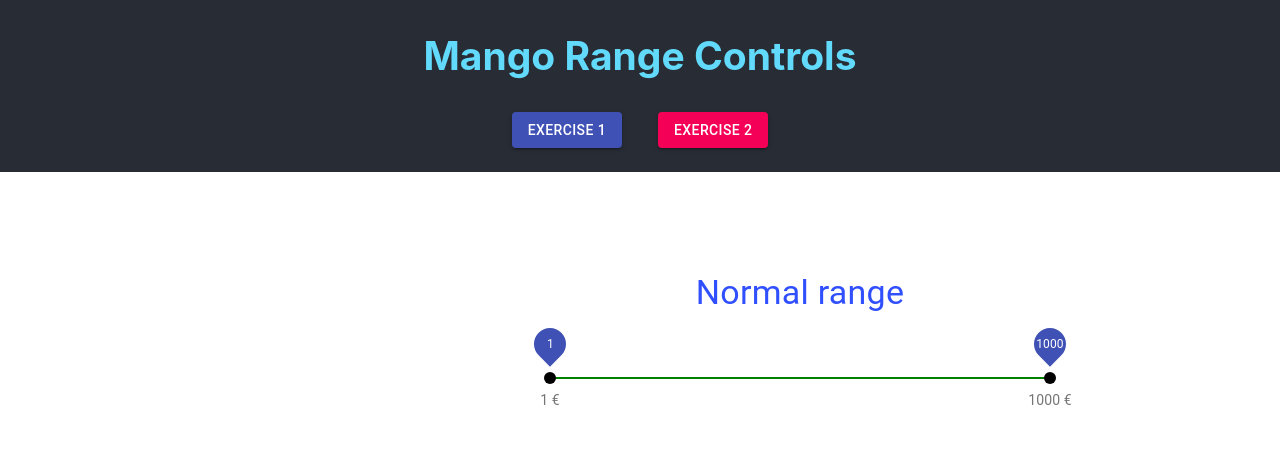
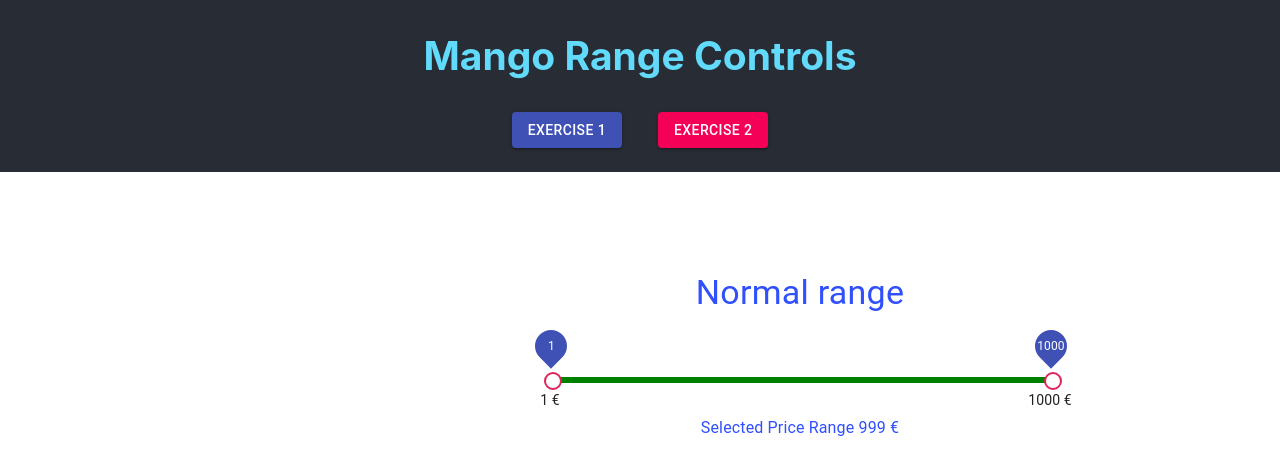
Before and after one commit to Massimomm/Mango, a React (Create React App) app: page /Exercise1 in a window 1280 px wide. Shown: the top 474 px of the page. Built offline with nearby package versions, Linux system fonts and the light colour scheme.

Commit message:
Start Exercise1

```diff
--- a/public/index.html
+++ b/public/index.html
@@ -27,7 +27,7 @@
       work correctly both with client-side routing and a non-root public URL.
       Learn how to configure a non-root public URL by running `npm run build`.
     -->
-    <title>React App</title>
+    <title>Mango Range 0.1</title>
   </head>
   <body>
     <noscript>You need to enable JavaScript to run this app.</noscript>
--- a/src/pages/Exercise1.js
+++ b/src/pages/Exercise1.js
@@ -3,19 +3,15 @@ import PropTypes from "prop-types";
 import { makeStyles } from "@material-ui/core/styles";
 import Typography from "@material-ui/core/Typography";
 import Slider from "@material-ui/core/Slider";
-
 import { MuiThemeProvider, createMuiTheme } from "@material-ui/core/styles"; // v1.x
-
-import purple from "@material-ui/core/colors/purple";
-import green from "@material-ui/core/colors/green";
+import { fade } from "@material-ui/core/styles/colorManipulator";
 
 // https://material-ui.com/components/slider/
 const Exercise1 = () => {
   const [value, setValue] = useState([1, 1000]);
-  const [step, setStep] = useState(1);
+  const [step] = useState(1);
 
   useEffect(() => {
-    // if (value[0] > value[1]) setValue([value[0] - 10, value[1] + 10]);
     return () => {};
   }, [value]);
 
@@ -30,13 +26,37 @@ const Exercise1 = () => {
       marginLeft: 550,
       width: 500,
     },
+    dangerText: {
+      width: 500,
+      color: "red",
+    },
   });
 
   const theme = createMuiTheme({
     overrides: {
       MuiSlider: {
-        track: { backgroundColor: "green" },
-        thumb: { backgroundColor: "black" },
+        track: { backgroundColor: "green", height: 6 },
+        thumb: {
+          height: 18,
+          width: 18,
+          backgroundColor: "#fff",
+          border: "2px solid #de235b",
+          "&$focused, &:hover": {
+            boxShadow: `0px 0px 0px ${8}px ${fade("#de235b", 0.16)}`,
+          },
+          "&$activated": {
+            boxShadow: `0px 0px 0px ${8 * 1.5}px ${fade("#de235b", 0.16)}`,
+          },
+          "&$jumped": {
+            boxShadow: `0px 0px 0px ${8 * 4.5}px ${fade("#de235b", 0.16)}`,
+          },
+        },
+        trackAfter: {
+          backgroundColor: "#d0d7dc",
+        },
+        focused: {},
+        activated: {},
+        jumped: {},
       },
     },
   });
@@ -56,21 +76,16 @@ const Exercise1 = () => {
     return `${value} €`;
   }
 
-  // console.log("Exercise 1");
-
   const handleChange = (event, newValue) => {
-    console.log(
-      "handleChange",
-      value,
-      newValue,
-      "min",
-      newValue[0],
-      "max",
-      newValue[1]
-    );
-    if (newValue[0] > newValue[1])
-      setValue([newValue[0] - 10, newValue[1] + 10]);
-    else setValue(newValue);
+    // console.log("handleChange", event, "min", newValue[0], "max", newValue[1]);
+    // https://github.com/mui-org/material-ui/issues/17228
+    if (newValue && newValue.length) {
+      if (newValue[1] - newValue[0] <= 50) {
+        newValue[0] = newValue[0] - 50; // restrict the range to be 50
+        newValue[1] = newValue[1] + 50; // restrict the range to be 50
+        setValue(newValue);
+      } else setValue(newValue);
+    }
   };
 
   const classes = useStyles();
@@ -84,9 +99,10 @@ const Exercise1 = () => {
       >
         Normal range
       </Typography>
+
       <MuiThemeProvider theme={theme}>
         <Slider
-          track={true}
+          track={"normal"}
           value={value}
           onChange={handleChange}
           valueLabelDisplay="on"
@@ -99,6 +115,19 @@ const Exercise1 = () => {
           max={1000}
         />
       </MuiThemeProvider>
+
+      {
+        <Typography className={classes.typography}>
+          Selected Price Range {value[1] - value[0]} €
+        </Typography>
+      }
+
+      {value[1] - value[0] < 70 && (
+        <Typography className={classes.dangerText}>
+          The Price Range is low, Remember that Min value and Max value can't be
+          crossed {value[0]} € - {value[1]} €
+        </Typography>
+      )}
     </div>
   );
 };
```
Also changed, not shown: 2 other files (tests, documents, lock files or other folders).
